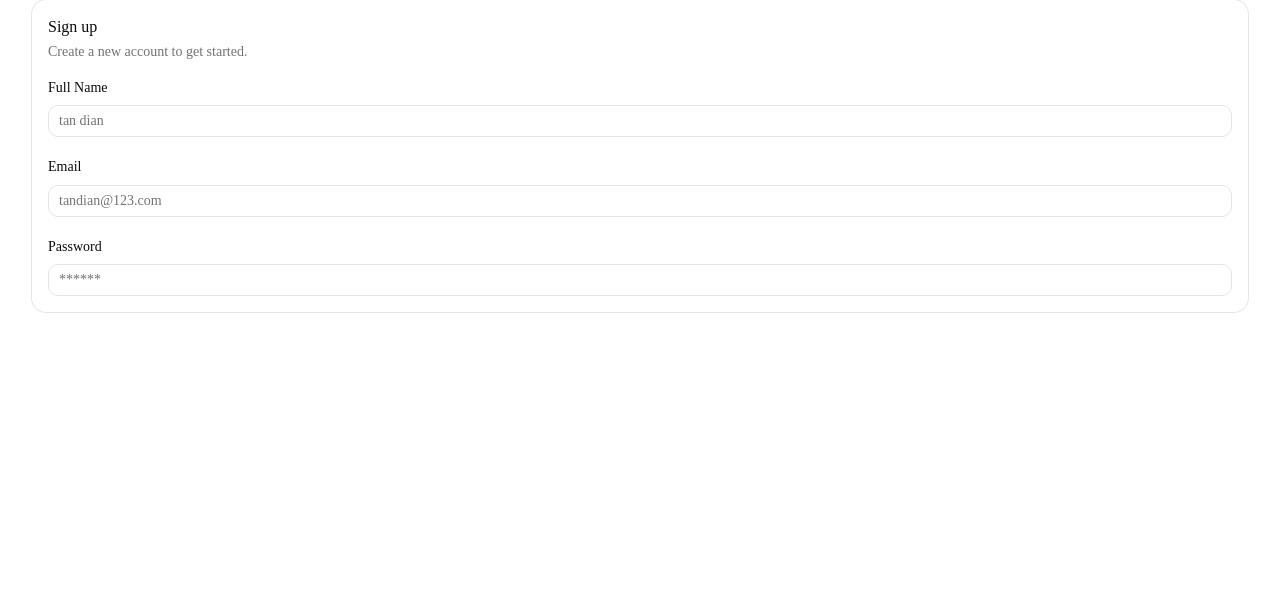
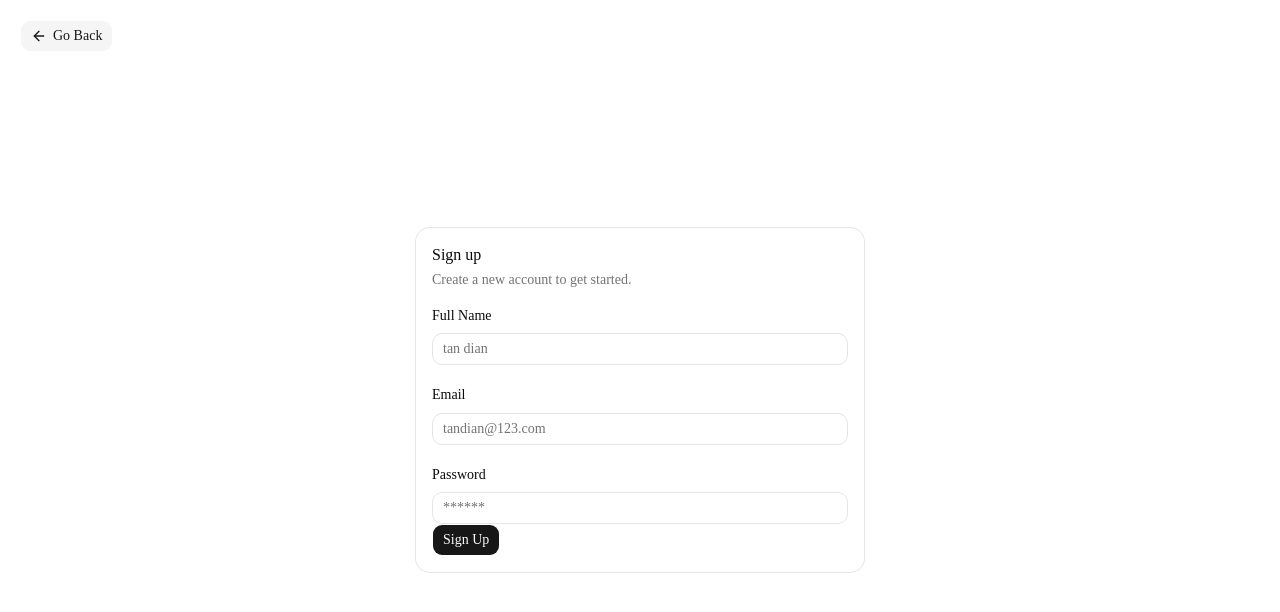
Before and after one commit to tandddian/Blog, a Next.js app: page /auth/sign-up in a window 1280 px wide. Shown: the top 612 px of the page. Built offline with nearby package versions, Linux system fonts and the light colour scheme.

Commit message:
用layout为注册表单调整大小

```diff
--- /dev/null
+++ b/app/auth/layout.tsx
@@ -0,0 +1,21 @@
+import { buttonVariants } from "@/components/ui/button";
+import { ArrowLeft } from "lucide-react";
+import Link from "next/link";
+
+export default function AuthLayout({
+  children,
+}: {
+  children: React.ReactNode;
+}) {
+  return (
+    <div className="min-h-screen flex items-center justify-center">
+      <div className="absolute top-5 left-5">
+        <Link href='/' className={buttonVariants({variant: "secondary"})}>
+          <ArrowLeft className="size-4"/>
+          Go Back
+        </Link>
+      </div>
+      <div className="w-full max-w-md mx-auto">{children}</div>
+    </div>
+  );
+}
--- a/app/auth/sign-up/page.tsx
+++ b/app/auth/sign-up/page.tsx
@@ -1,5 +1,6 @@
 "use client"
 import { signUpSchema } from "@/app/schemas/auth";
+import { Button } from "@/components/ui/button";
 import {
   Card,
   CardContent,
@@ -60,6 +61,7 @@ export default function SignUpPage() {
               </Field>
             )}/>
           </FieldGroup>
+          <Button>Sign Up</Button>
         </form>
       </CardContent>
     </Card>
```
